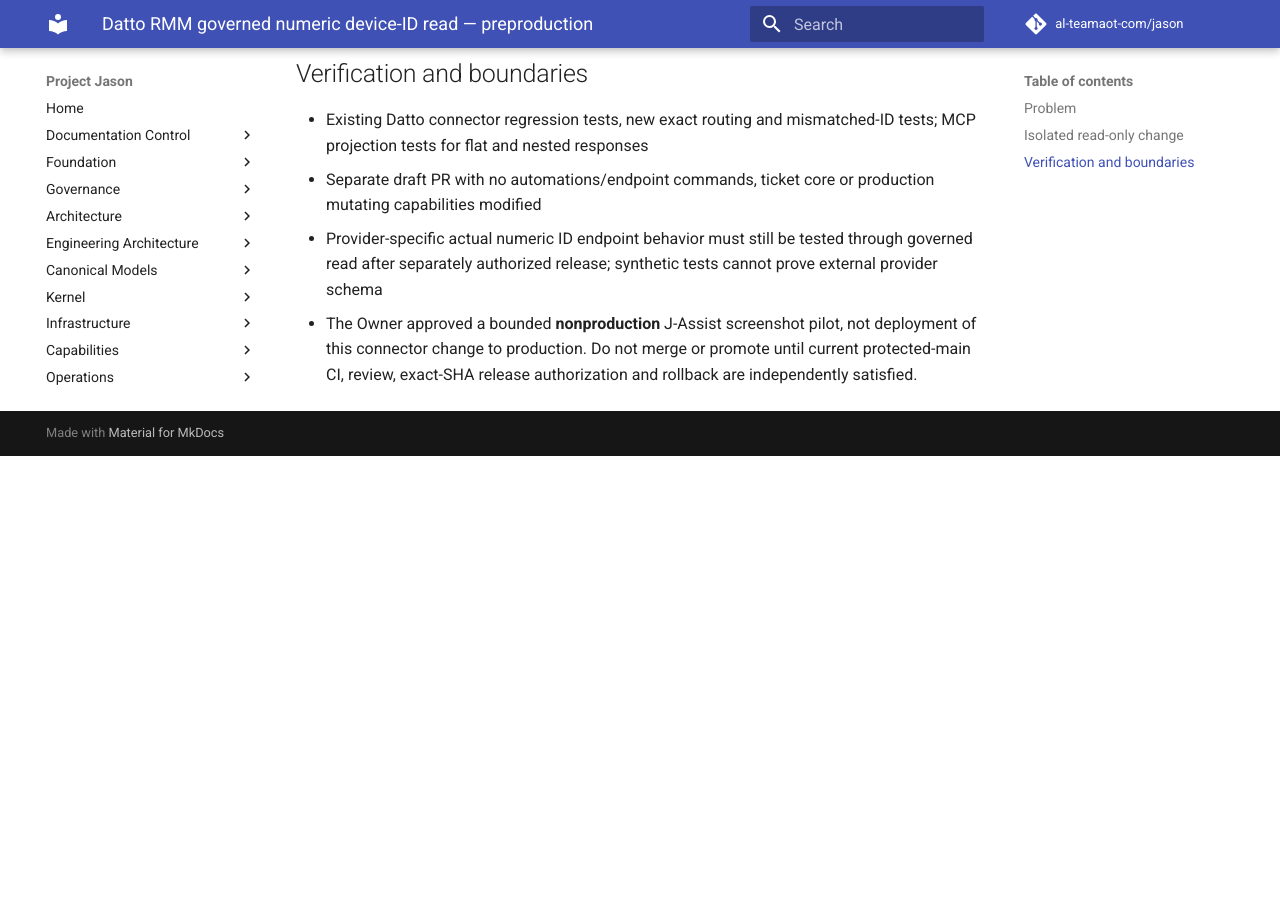
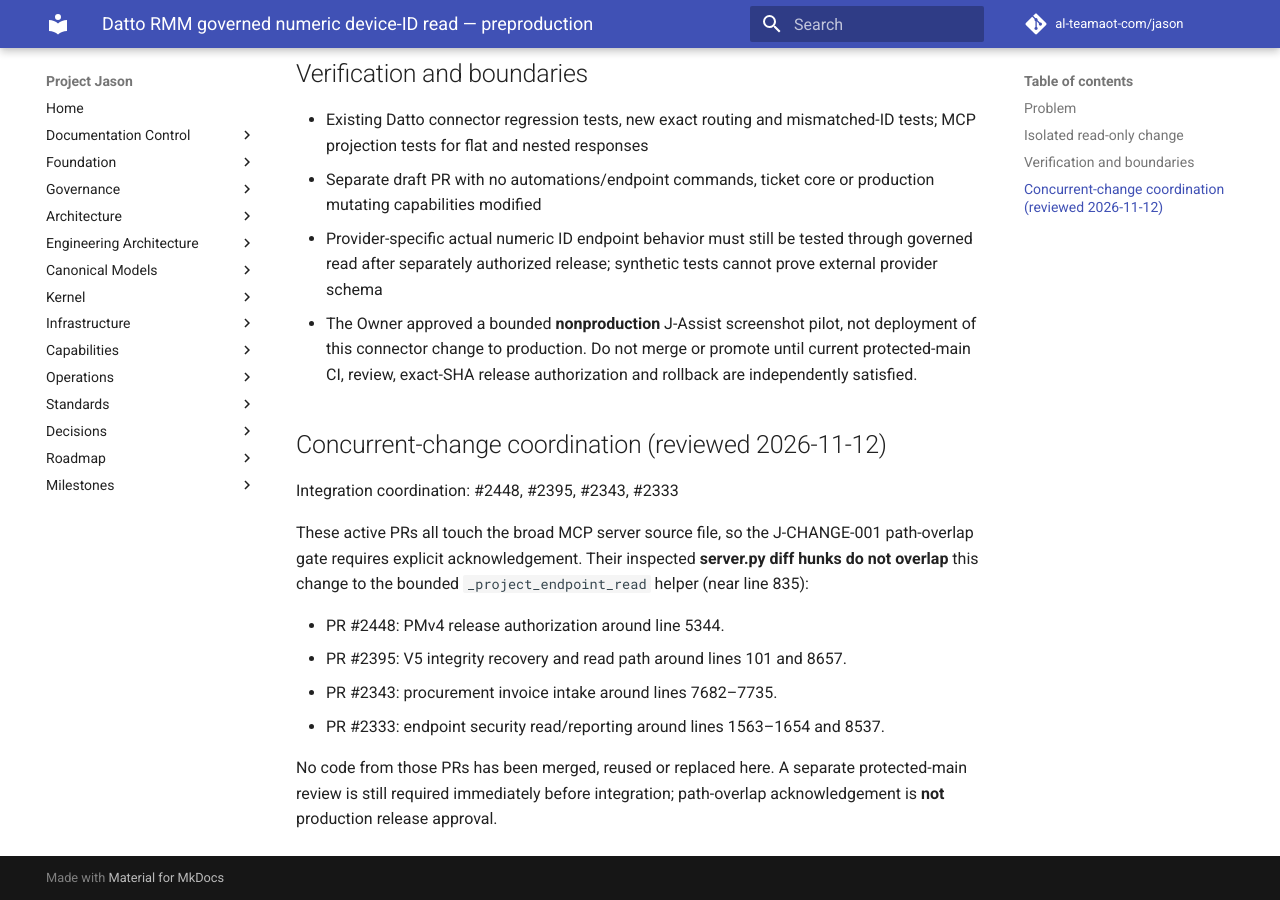
Before and after one commit to al-teamaot-com/jason, an MkDocs documentation site: the page built from docs/engineering/Datto-Governed-Device-ID-Read-20261112.md, in a window 1280 px wide and 900 px high, scrolled down 889 px. Built offline with MkDocs 1.6.1 and Material for MkDocs 9.7.7, drawn with Linux system fonts in a browser that asks for light colours; comment, search, counter and statistics services are not loaded; before the commit the page ends 1345 px from its top, so only the background shows below that.

Commit message:
Record reviewed concurrent MCP changes for numeric Datto read

```diff
--- a/docs/engineering/Datto-Governed-Device-ID-Read-20261112.md
+++ b/docs/engineering/Datto-Governed-Device-ID-Read-20261112.md
@@ -44,3 +44,23 @@
   not deployment of this connector change to production. Do not merge or
   promote until current protected-main CI, review, exact-SHA release
   authorization and rollback are independently satisfied.
+
+
+## Concurrent-change coordination (reviewed 2026-11-12)
+
+Integration coordination: #2448, #2395, #2343, #2333
+
+These active PRs all touch the broad MCP server source file, so the
+J-CHANGE-001 path-overlap gate requires explicit acknowledgement.
+Their inspected **server.py diff hunks do not overlap** this change to
+the bounded `_project_endpoint_read` helper (near line 835):
+
+- PR #2448: PMv4 release authorization around line 5344.
+- PR #2395: V5 integrity recovery and read path around lines 101 and 8657.
+- PR #2343: procurement invoice intake around lines 7682–7735.
+- PR #2333: endpoint security read/reporting around lines 1563–1654 and 8537.
+
+No code from those PRs has been merged, reused or replaced here.
+A separate protected-main review is still required immediately before
+integration; path-overlap acknowledgement is **not** production release
+approval.
```
